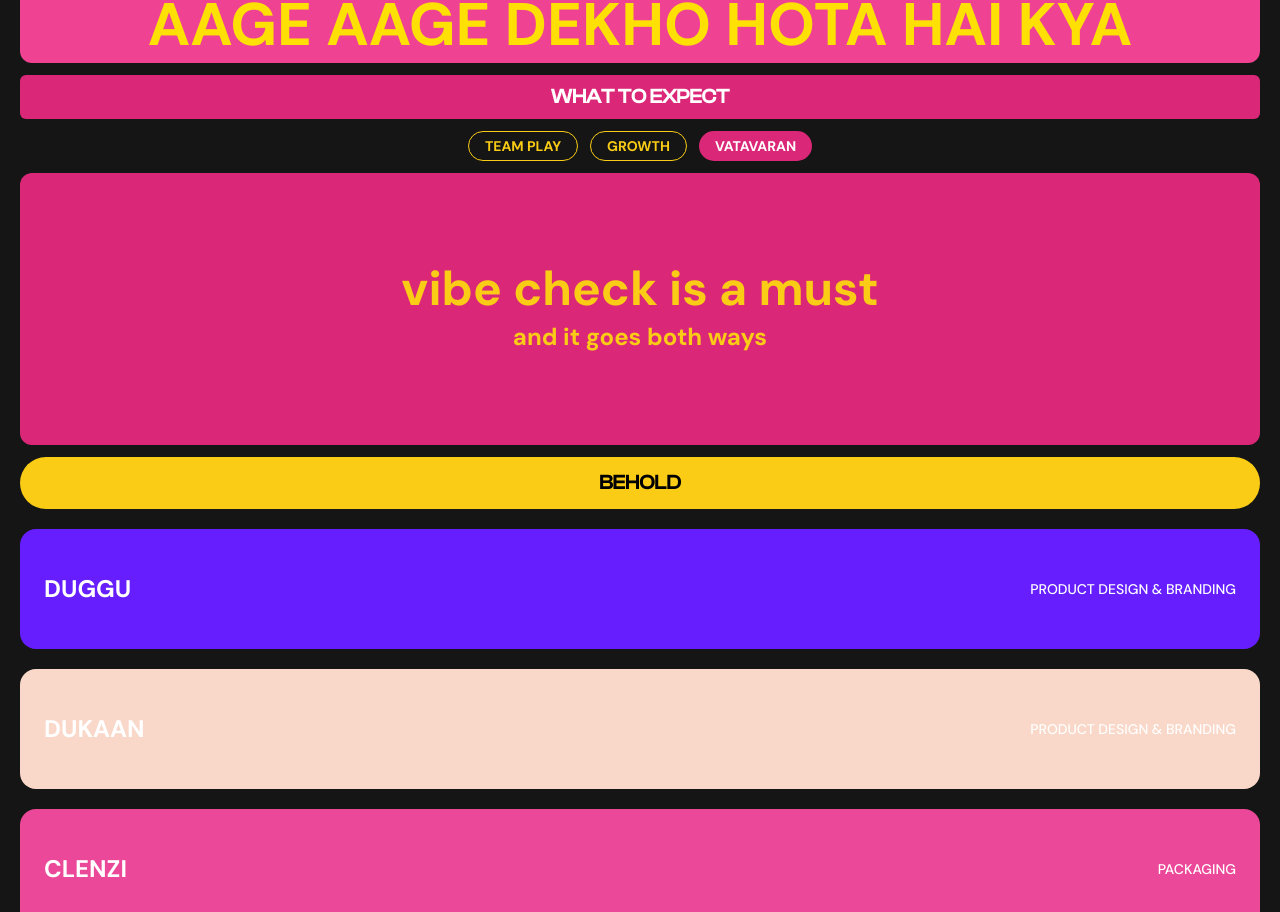
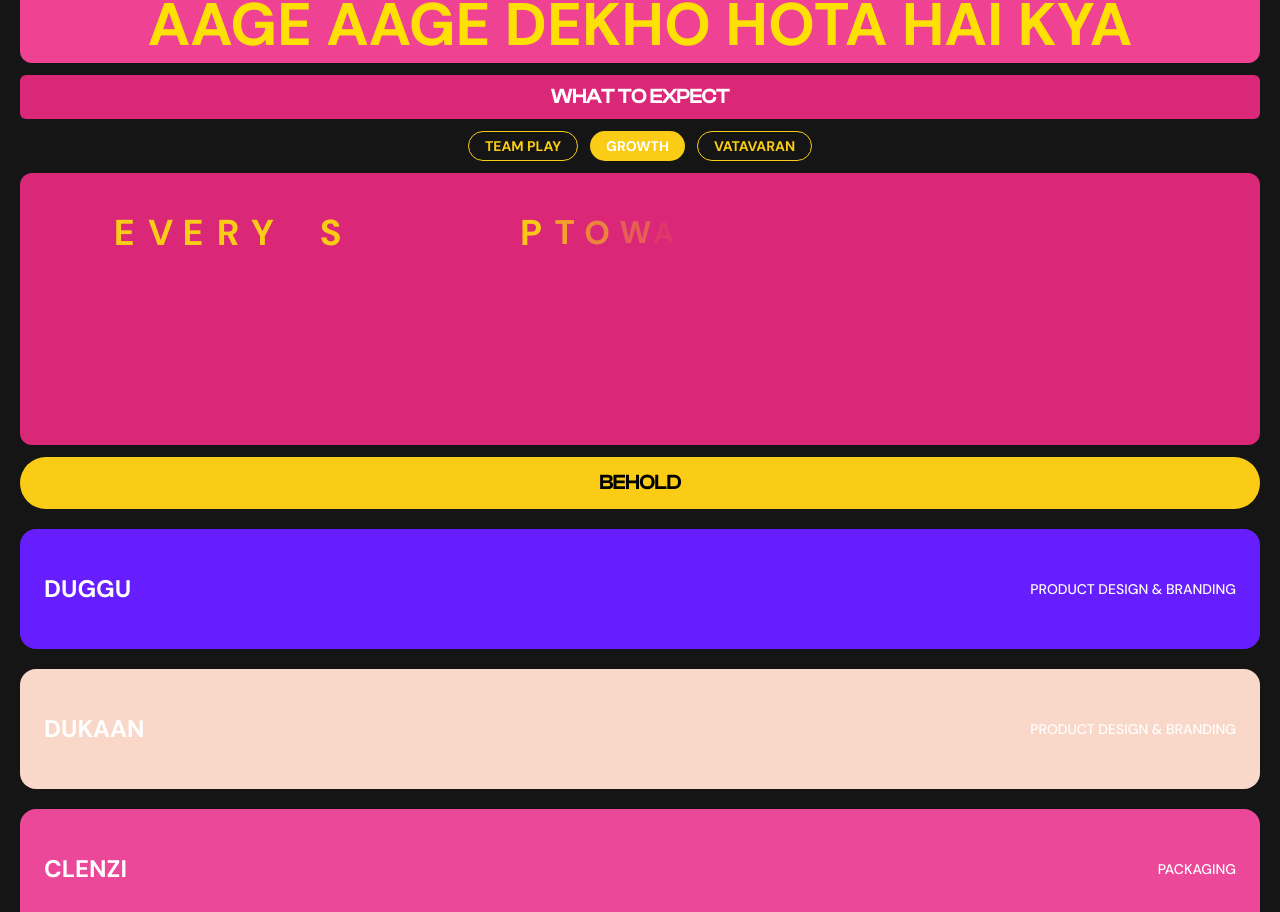
Before and after one commit to Prerit2002/Kaiko-website, a React (Create React App) app: page /duggu in a window 1280 px wide. Shown: the part 2046-2958 px from the top of the page. Built offline with nearby package versions, Linux system fonts and the light colour scheme.

Commit message:
improvements

```diff
--- a/src/components/HeroSection.jsx
+++ b/src/components/HeroSection.jsx
@@ -8,48 +8,49 @@
   const vPattern = [
     // Line 1 - EVERY-S-P-TOWARDS-GOAL
     { letter: "E", left: "4%", top: "0rem" },
-    { letter: "V", left: "8%", top: "0rem" },
-    { letter: "E", left: "12%", top: "0rem" },
-    { letter: "R", left: "16%", top: "0rem" },
-    { letter: "Y", left: "20%", top: "0rem" },
-    { letter: " ", left: "24%", top: "0rem" },
-    { letter: "S", left: "28%", top: "0rem" },
-    { letter: " ", left: "32%", top: "0rem" },
-    { letter: "P", left: "47%", top: "0rem" },
-    { letter: " ", left: "40%", top: "0rem" },
-    { letter: "T", left: "51%", top: "0rem" },
-    { letter: "O", left: "54%", top: "0rem" },
-    { letter: "W", left: "57%", top: "0rem" },
-    { letter: "A", left: "60%", top: "0rem" },
-    { letter: "R", left: "63%", top: "0rem" },
-    { letter: "D", left: "66%", top: "0rem" },
-    { letter: "S", left: "69%", top: "0rem" },
-    { letter: " ", left: "72%", top: "0rem" },
-    { letter: "Y", left: "75%", top: "0rem" },
-    { letter: "O", left: "78%", top: "0rem" },
-    { letter: "U", left: "81%", top: "0rem" },
-    { letter: "R", left: "84%", top: "0rem" },
-    { letter: " ", left: "87%", top: "0rem" },
-    { letter: "G", left: "90%", top: "0rem" },
-    { letter: "O", left: "93%", top: "0rem" },
-    { letter: "A", left: "96%", top: "0rem" },
-    { letter: "L", left: "99%", top: "0rem" },
+    { letter: "V", left: "7%", top: "0rem" },
+    { letter: "E", left: "10%", top: "0rem" },
+    { letter: "R", left: "13%", top: "0rem" },
+    { letter: "Y", left: "16%", top: "0rem" },
+    { letter: " ", left: "19%", top: "0rem" },
+    { letter: "S", left: "22%", top: "0rem" },
+    { letter: " ", left: "25%", top: "0rem" },
+    { letter: "P", left: "39.5%", top: "0rem" },
+    { letter: " ", left: "41%", top: "0rem" },
+    { letter: "T", left: "42.5%", top: "0rem" },
+    { letter: "O", left: "45%", top: "0rem" },
+    { letter: "W", left: "48%", top: "0rem" },
+    { letter: "A", left: "51%", top: "0rem" },
+    { letter: "R", left: "54%", top: "0rem" },
+    { letter: "D", left: "57%", top: "0rem" },
+    { letter: "S", left: "60%", top: "0rem" },
+    { letter: " ", left: "63%", top: "0rem" },
+    { letter: "Y", left: "66%", top: "0rem" },
+    { letter: "O", left: "69%", top: "0rem" },
+    { letter: "U", left: "72%", top: "0rem" },
+    { letter: "R", left: "75%", top: "0rem" },
+    { letter: " ", left: "78%", top: "0rem" },
+    { letter: "G", left: "81%", top: "0rem" },
+    { letter: "O", left: "84%", top: "0rem" },
+    { letter: "A", left: "87%", top: "0rem" },
+    { letter: "L", left: "90%", top: "0rem" },
 
     // Line 2
-    { letter: "T", left: "29%", top: "3rem" },
-    { letter: "E", left: "46%", top: "3rem" },
+    { letter: "T", left: "23%", top: "3rem" },
+    { letter: "E", left: "38%", top: "3rem" },
 
     // Line 3
-    { letter: "E", left: "30%", top: "5.5rem" },
-    { letter: "T", left: "45%", top: "5.5rem" },
+    { letter: "E", left: "24%", top: "5.5rem" },
+    { letter: "T", left: "37%", top: "5.5rem" },
 
     // Line 4
-    { letter: "P", left: "31%", top: "8rem" },
-    { letter: "I", left: "34.5%", top: "8rem" },
-    { letter: "S", left: "36.5%", top: "8rem" },
-    { letter: "A", left: "40%", top: "8rem" },
-    { letter: "S", left: "44%", top: "8rem" },
+    { letter: "P", left: "25%", top: "8rem" },
+    { letter: "I", left: "28%", top: "8rem" },
+    { letter: "S", left: "30%", top: "8rem" },
+    { letter: "A", left: "33%", top: "8rem" },
+    { letter: "S", left: "36%", top: "8rem" },
   ];
+
 
   // Auto-carousel for tabs
   useEffect(() => {
@@ -60,7 +61,7 @@
         const nextIndex = (currentIndex + 1) % tabs.length;
         return tabs[nextIndex];
       });
-    }, 2200); // Change every 5 seconds
+    }, 5000); // Change every 5 seconds
 
     return () => clearInterval(interval);
   }, []);
@@ -105,11 +106,10 @@
   </div>
 );
 
-  // Growth Content Component
   const GrowthContent = () => (
-    <div className="relative w-full flex justify-center">
+    <div className="relative w-full h-[12rem] flex justify-center  md:px-12">
       {/* Pattern Container */}
-      <div className="relative h-[12rem] w-[90vw] sm:w-[35rem] md:w-[60rem] lg:w-[60rem] overflow-hidden mx-auto">
+      <div className="relative w-full max-w-7xl overflow-hidden mx-auto">
         {vPattern.map((item, index) => (
           <motion.span
             key={index}
@@ -130,7 +130,6 @@
       </div>
     </div>
   );
-
   // Vatavaran Content Component
   const VatavaranContent = () => (
   <div className="relative h-[12rem] flex flex-col items-center justify-center px-6 md:px-12">
@@ -201,7 +200,7 @@
             onClick={() => setActiveTab(tab)}
             className={`rounded-full px-4 py-1 text-sm font-semibold transition-all duration-300 ${
               activeTab === tab
-                ? "bg-pink-600 text-white"
+                ? "bg-yellow-400 text-white"
                 : "border border-yellow-400 text-yellow-400 hover:bg-yellow-400 hover:text-black"
             }`}
             whileHover={{ scale: 1.05 }}
```
